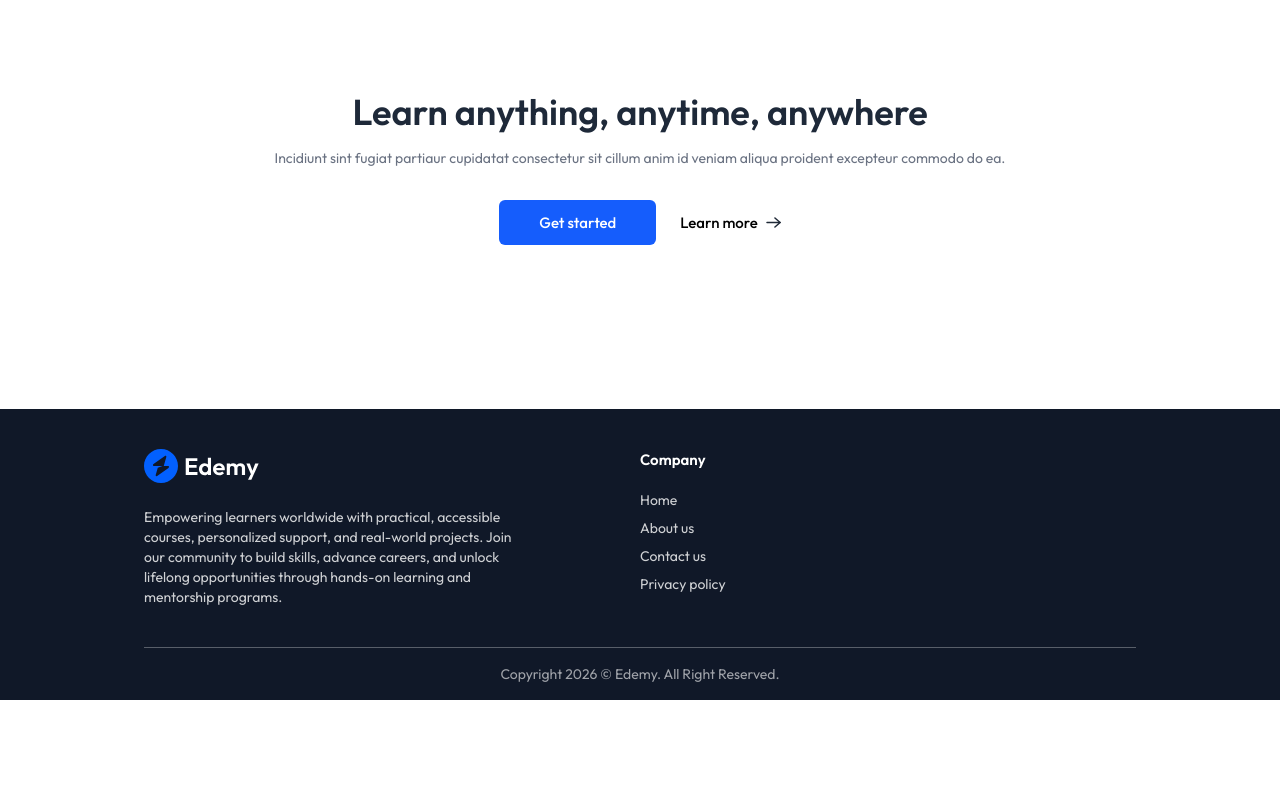
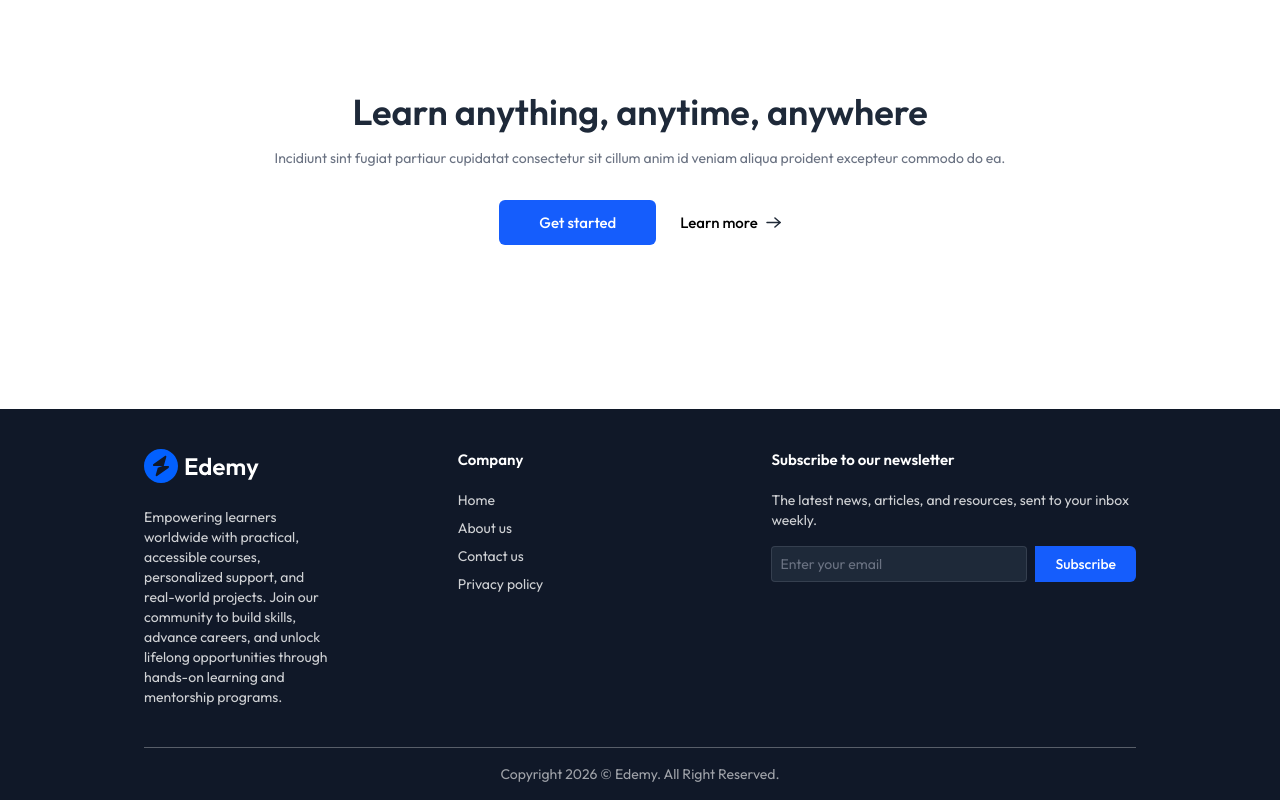
Before and after one commit to asutosh-das/LMS, a React (Vite) app in the folder client/: page / in a window 1280 px wide. Shown: the part 1912-2712 px from the top of the page. Before the commit the page ends 2612 px from the top, so only its background shows below. Built offline with nearby package versions, Linux system fonts and the light colour scheme; no server answers.

Commit message:
footer part-3 embedded

```diff
--- a/client/src/components/student/Footer.jsx
+++ b/client/src/components/student/Footer.jsx
@@ -17,13 +17,32 @@ const Footer = () => {
         <div className="flex flex-col md:items-start items-center w-full">
           <h2 className="font-semibold text-white mb-5">Company</h2>
           <ul className="flex md:flex-col w-full justify-between text-sm text-white/80 md:space-y-2">
-            <li><a href="#">Home</a></li>
-            <li><a href="#">About us</a></li>
-            <li><a href="#">Contact us</a></li>
-            <li><a href="#">Privacy policy</a></li>
+            <li>
+              <a href="#">Home</a>
+            </li>
+            <li>
+              <a href="#">About us</a>
+            </li>
+            <li>
+              <a href="#">Contact us</a>
+            </li>
+            <li>
+              <a href="#">Privacy policy</a>
+            </li>
           </ul>
         </div>
-        <div></div>
+        <div className="hidden md:flex flex-col items-start w-full">
+          <h2 className="font-semibold text-white mb-5">
+            Subscribe to our newsletter
+          </h2>
+          <p className="text-sm text-white/80">
+            The latest news, articles, and resources, sent to your inbox weekly.
+          </p>
+          <div className="flex items-center gap-2 pt-4">
+            <input type="email" placeholder="Enter your email" className="border border-gray-500/30 bg-gray-800 text-gray-500 placeholder-gray-500 outline-none w-64 h-9 rounded px-2 text-sm"/>
+            <button className="px-5 py-2 bg-blue-600 hover:bg-blue-700 transition rounded-r-md text-sm font-medium text-white">Subscribe</button>
+          </div>
+        </div>
       </div>
       <p className="py-4 text-center text-xs md:text-sm text-white/60">
         Copyright 2026 &copy; Edemy. All Right Reserved.
```
